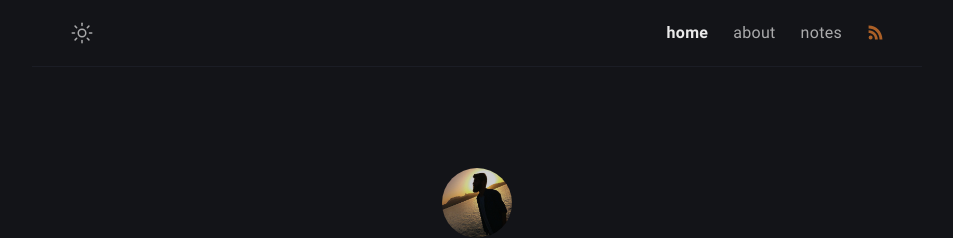
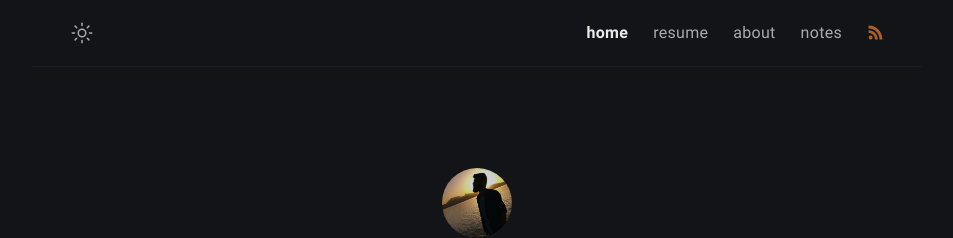
Before and after one commit to abhishekkatyare/akwebsite, a Jekyll site: the page built from index.md, in a window 1280 px wide. Shown: the top 238 px of the page, without its empty margins (163-1116 px from the left). Built offline with Jekyll 4.4.1, drawn with Linux system fonts in a browser that asks for light colours.

Commit message:
Update menus.yml

```diff
--- a/_data/menus.yml
+++ b/_data/menus.yml
@@ -1,5 +1,9 @@
 - title: home
   url: /
+  external: false
+
+- title: resume
+  url: /resume/
   external: false
 
 - title: about
```
